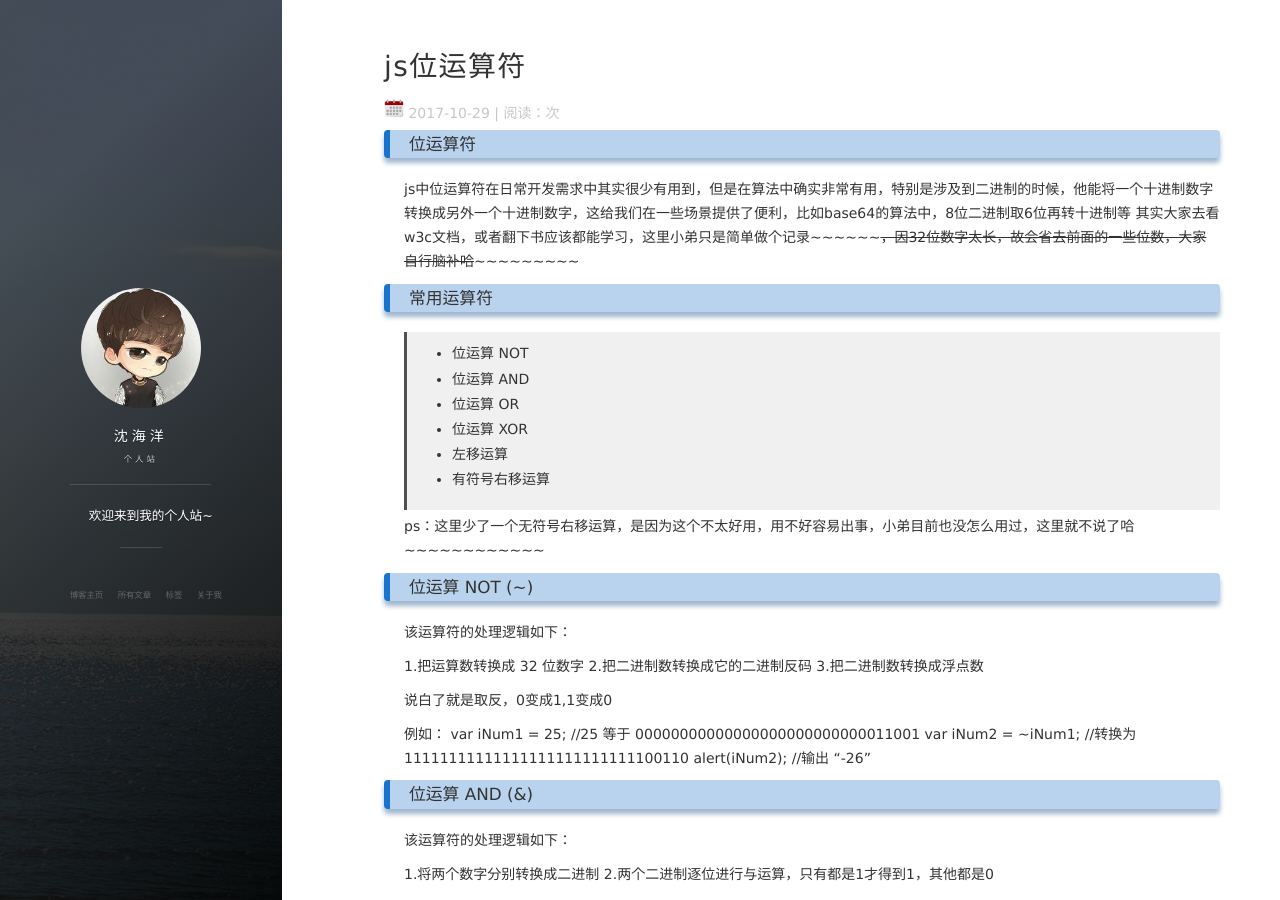
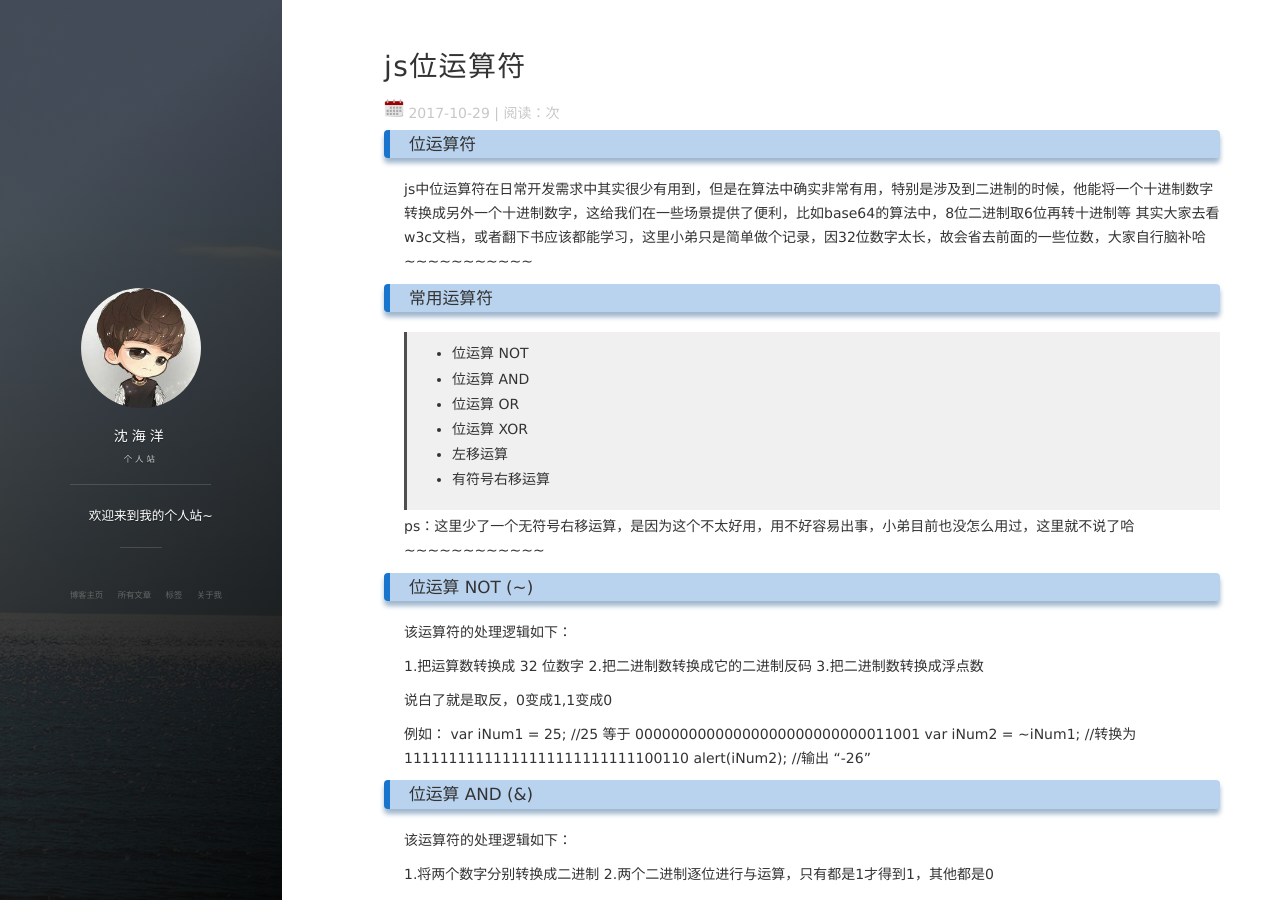
Before and after one commit to HineShen/hineshen.github.io, a Jekyll site: the page built from _posts/2017-10-29-js位运算符.md, in a window 1280 px wide and 900 px high. Built offline with Jekyll 4.4.1, drawn with Linux system fonts in a browser that asks for light colours; nearby versions of some CDN libraries; comment, search, counter and statistics services are not loaded.

Commit message:
位运算符修改

```diff
--- a/_posts/2017-10-29-js位运算符.md
+++ b/_posts/2017-10-29-js位运算符.md
@@ -8,7 +8,7 @@ tag: 算法
 ### 位运算符
 
 js中位运算符在日常开发需求中其实很少有用到，但是在算法中确实非常有用，特别是涉及到二进制的时候，他能将一个十进制数字转换成另外一个十进制数字，这给我们在一些场景提供了便利，比如base64的算法中，8位二进制取6位再转十进制等
-其实大家去看w3c文档，或者翻下书应该都能学习，这里小弟只是简单做个记录~~~~~~~~，因32位数字太长，故会省去前面的一些位数，大家自行脑补哈~~~~~~~~~~~
+其实大家去看w3c文档，或者翻下书应该都能学习，这里小弟只是简单做个记录，因32位数字太长，故会省去前面的一些位数，大家自行脑补哈~~~~~~~~~~~
 
 ### 常用运算符
 
```
